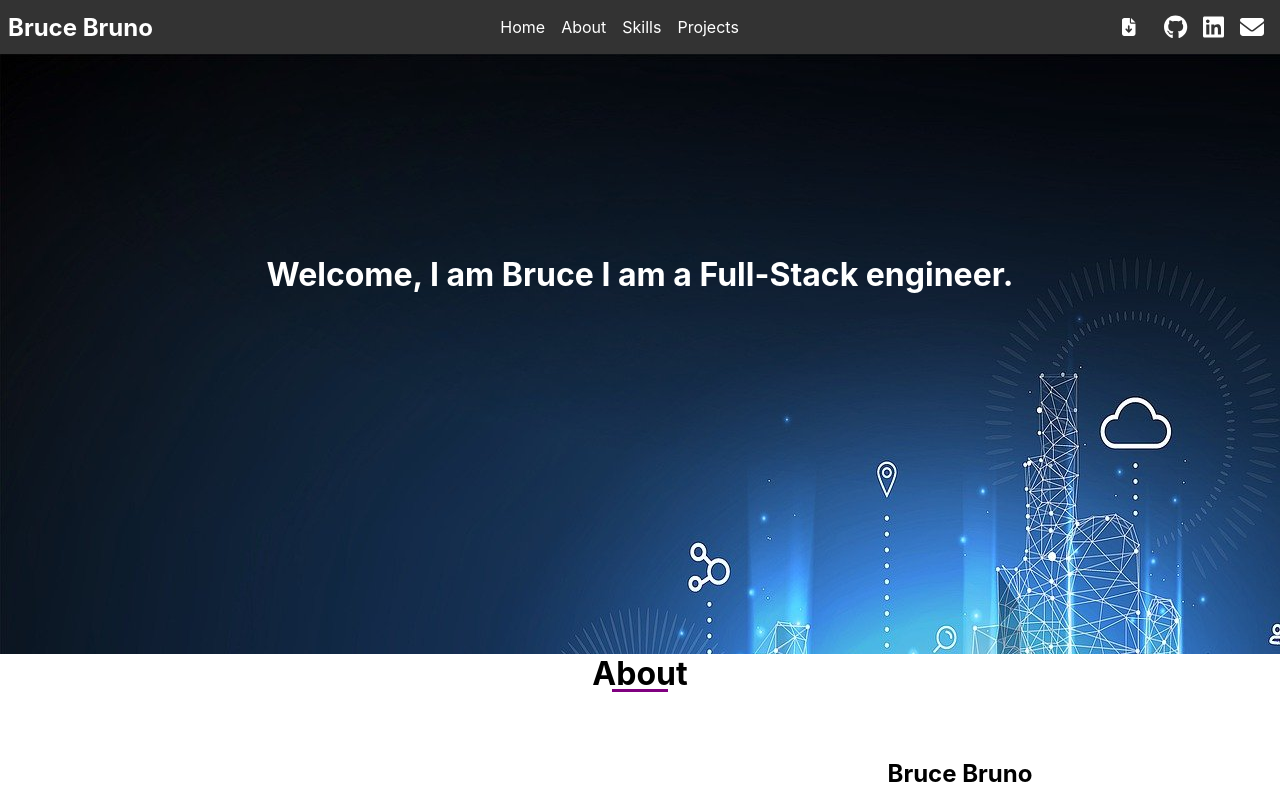
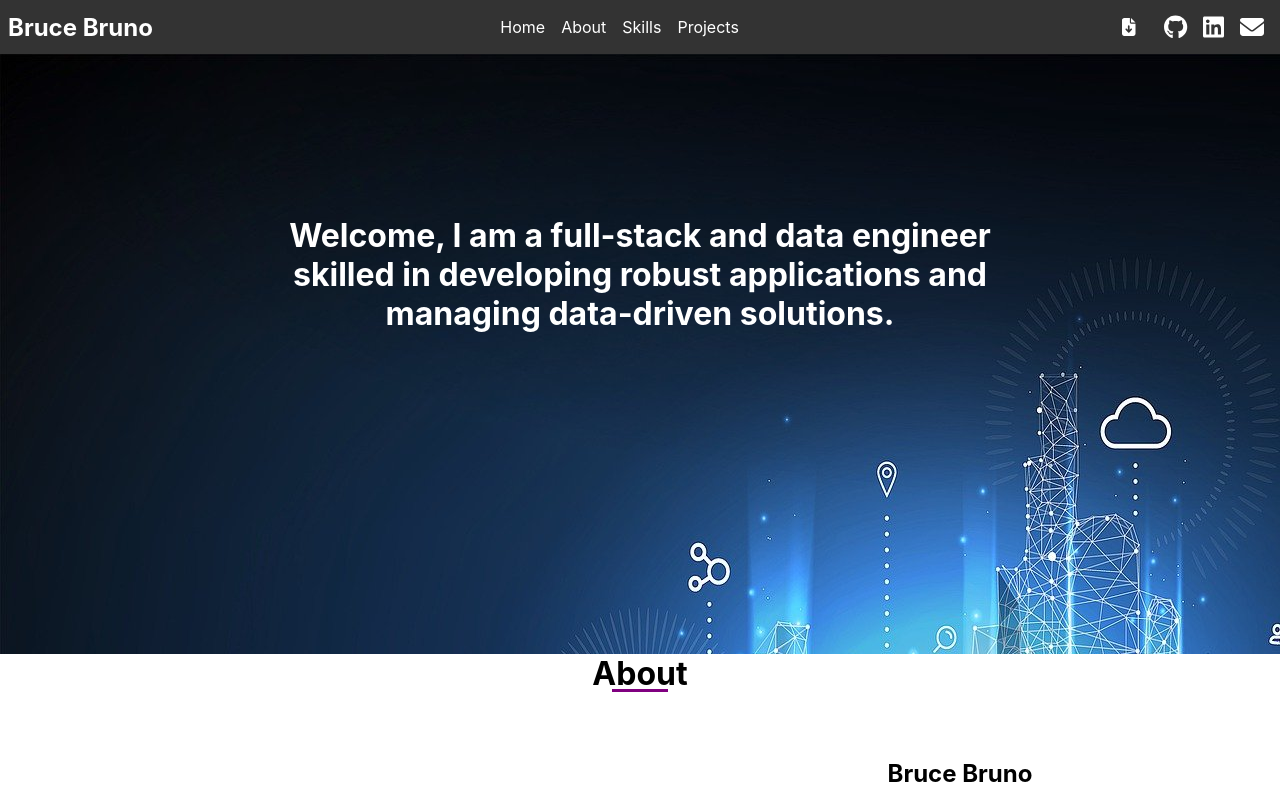
Before and after one commit to masteroflink/portfolio, a React (Create React App) app: page / in a window 1280 px wide. Shown: the top 800 px of the page. Built offline with nearby package versions, Linux system fonts and the light colour scheme.

Commit message:
update intro sentence

```diff
--- a/src/components/Home.css
+++ b/src/components/Home.css
@@ -15,4 +15,5 @@
   font-size: 2rem;
   font-weight: bold;
   padding-bottom: 5em;
+  width: 60%;
 }
--- a/src/components/Home.js
+++ b/src/components/Home.js
@@ -4,7 +4,8 @@ const Home = () => {
   return (
     <div id="home" className="Home-main">
       <span className="intro">
-        Welcome, I am Bruce I am a Full-Stack engineer.
+        Welcome, I am a full-stack and data engineer skilled in developing
+        robust applications and managing data-driven solutions.
       </span>
     </div>
   );
```
